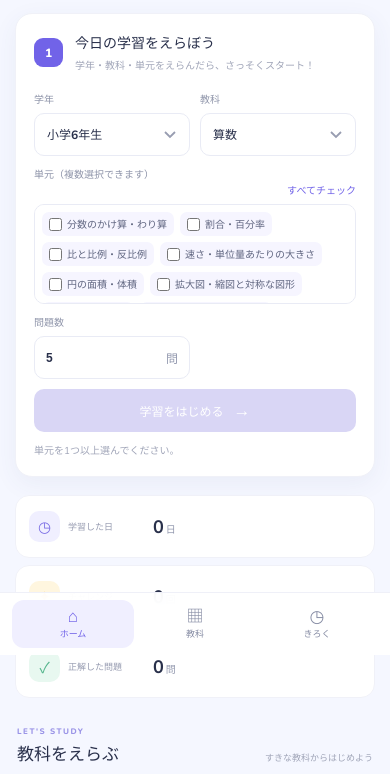
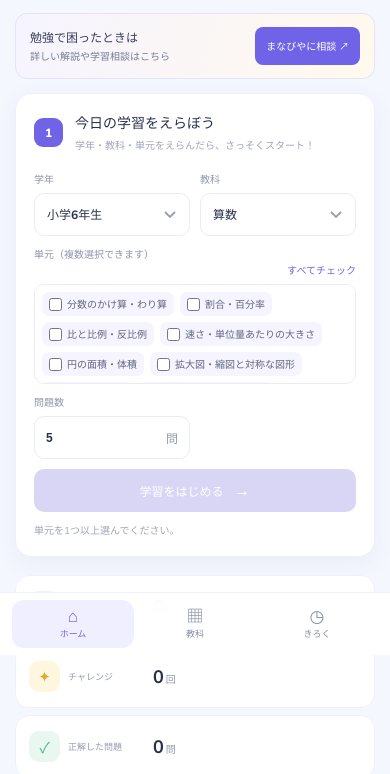
Before and after one commit to hakuro21/study-support, a plain HTML site: page index.html in a window 390 px wide. Shown: the part 189-963 px from the top of the page. Drawn offline with nearby package versions, Linux system fonts and the light colour scheme.

Commit message:
スマフォ画面での案内の記載

```diff
--- a/index.html
+++ b/index.html
@@ -72,6 +72,14 @@
             <span class="sparkle">✧</span>
           </div>
         </section>
+
+        <aside class="mobile-menu-help" aria-label="家庭教師への相談">
+          <div>
+            <p class="mobile-menu-help-title">勉強で困ったときは</p>
+            <p class="mobile-menu-help-description">詳しい解説や学習相談はこちら</p>
+          </div>
+          <a href="https://smile-study-kateikyoshi.jimdofree.com/" target="_blank" rel="noopener noreferrer">まなびやに相談 ↗</a>
+        </aside>
 
         <section class="setup-card" aria-label="学年・教科・単元をえらぶ">
           <div class="setup-heading">
--- a/styles.css
+++ b/styles.css
@@ -58,6 +58,7 @@ a { color: inherit; text-decoration: none; }
 .menu-help a { min-height: 36px; display: flex; align-items: center; justify-content: center; padding: 0 8px; border-radius: 8px; background: var(--purple); color: #fff; font-size: 10px; font-weight: 800; text-align: center; }
 .menu-help a:hover { background: var(--purple-dark); }
 .menu-help a:focus-visible { outline: 3px solid #9389ef; outline-offset: 2px; }
+.mobile-menu-help { display: none; }
 .sidebar-bottom { display: flex; align-items: center; gap: 7px; margin: 18px 2px 0; color: #a0a5b8; font-size: 9px; line-height: 1.5; }
 .privacy-icon { color: #7b71de; font-size: 13px; }
 
@@ -223,6 +224,12 @@ a { color: inherit; text-decoration: none; }
   .main-content { margin-left: 0; padding: 0 20px 22px; }
   .topbar { min-height: 62px; justify-content: space-between; }
   .mobile-brand { display: flex; }
+  .mobile-menu-help { display: flex; align-items: center; justify-content: space-between; gap: 12px; margin: 0 0 14px; padding: 13px 14px; border: 1px solid #e5e1ff; border-radius: 12px; background: linear-gradient(110deg, #f6f4ff, #fff9ed); }
+  .mobile-menu-help-title { margin: 0; color: #393f59; font-size: 12px; font-weight: 800; }
+  .mobile-menu-help-description { margin: 4px 0 0; color: #777d95; font-size: 10px; line-height: 1.5; }
+  .mobile-menu-help a { flex: 0 0 auto; min-height: 38px; display: inline-flex; align-items: center; justify-content: center; padding: 0 11px; border-radius: 8px; background: var(--purple); color: #fff; font-size: 10px; font-weight: 800; white-space: nowrap; }
+  .mobile-menu-help a:hover { background: var(--purple-dark); }
+  .mobile-menu-help a:focus-visible { outline: 3px solid #9389ef; outline-offset: 2px; }
   .mobile-brand .brand-mark { width: 31px; height: 31px; border-radius: 10px; font-size: 17px; }
   .mobile-brand .brand-name { font-size: 14px; }
   .topbar-date { display: none; }
```
Also changed, not shown: 1 other file.
